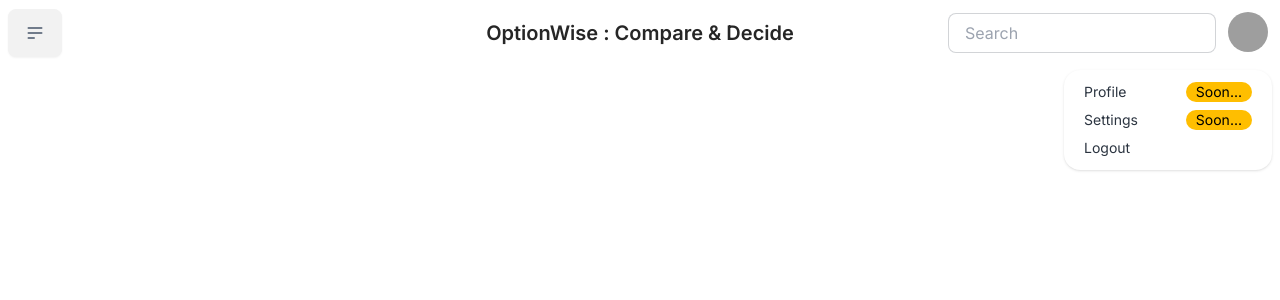
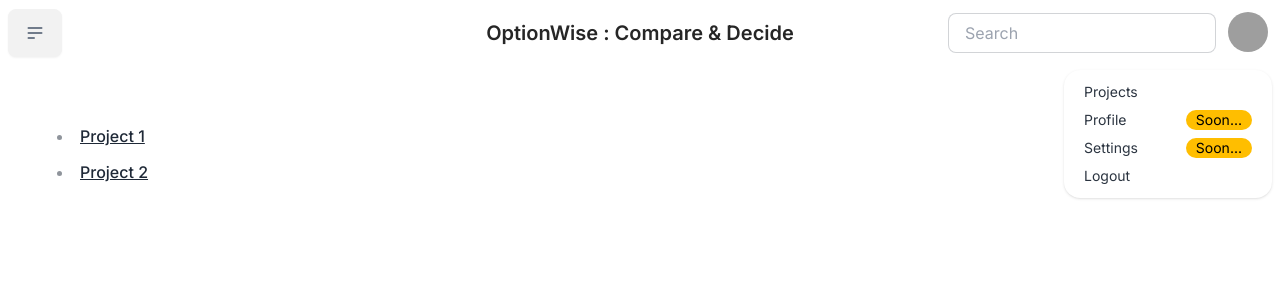
Before and after one commit to MergimU/easy-compare, a Next.js app: page /dashboard in a window 1280 px wide. Both pictures are taken after a click on the button 1248 px from the left and 32 px from the top of the page. Shown: the top 300 px of the page. Built offline with nearby package versions, Linux system fonts and the light colour scheme; grey boxes are pictures that could not be loaded.

Commit message:
Added basic routing for required pages

```diff
--- /dev/null
+++ b/src/app/dashboard/[project]/page.tsx
@@ -0,0 +1,8 @@
+export default function Project({ params }: { params: { project: string } }) {
+  console.log(params);
+  return (
+    <div className='prose flex flex-col items-center'>
+      <h1>Project name: {params.project}</h1>
+    </div>
+  )
+}
--- /dev/null
+++ b/src/app/dashboard/layout.tsx
@@ -0,0 +1,12 @@
+import NavbarUI from '../ui/navbar'
+
+export default function Layout({ children }: { children: React.ReactNode }) {
+  return (
+    <div className="h-screen flex-row md:flex-row md:overflow-hidden">
+      <div className="w-full">
+        <NavbarUI />
+      </div>
+      <div className="grow p-6 md:overflow-y-auto md:p-12">{children}</div>
+    </div>
+  )
+}
--- a/src/app/dashboard/page.tsx
+++ b/src/app/dashboard/page.tsx
@@ -1,9 +1,16 @@
-import NavbarUI from '../ui/navbar'
+import Link from 'next/link';
 
 export default function Dashboard() {
   return (
-    <main >
-      <NavbarUI />
-    </main>
+    <div className='prose'>
+      <ul>
+        <li>
+          <Link href="/dashboard/project-1">Project 1</Link>
+        </li>
+        <li>
+          <Link href="/dashboard/project-2">Project 2</Link>
+        </li>
+      </ul>
+    </div>
   )
 }
--- /dev/null
+++ b/src/app/dashboard/profile/page.tsx
@@ -0,0 +1,7 @@
+export default function Profile() {
+  return (
+    <div className="prose prose-xl">
+      <h1>Profile</h1>
+    </div>
+  )
+}
--- /dev/null
+++ b/src/app/dashboard/settings/page.tsx
@@ -0,0 +1,7 @@
+export default function Settings() {
+  return (
+    <div className='prose prose-2xl'>
+      <h1>Settings page</h1>
+    </div>
+  )
+}
--- a/src/app/globals.css
+++ b/src/app/globals.css
@@ -32,6 +32,6 @@ body {
 
 @layer base {
  input {
-  color: var(--input-color);
- }
+    color: var(--input-color);
+  }
 }
--- a/src/app/login/page.tsx
+++ b/src/app/login/page.tsx
@@ -1,3 +1,5 @@
+import Link from 'next/link'
+
 export default function Login() {
   return (
     <div className="hero min-h-screen bg-base-200">
@@ -12,19 +14,19 @@ export default function Login() {
               <label className="label">
                 <span className="label-text">Email</span>
               </label>
-              <input type="email" placeholder="email" className="input input-bordered" required />
+              <input type="email" placeholder="email" autoComplete="username" className="input input-bordered" required />
             </div>
             <div className="form-control">
               <label className="label">
                 <span className="label-text">Password</span>
               </label>
-              <input type="password" placeholder="password" className="input input-bordered" required />
+              <input type="password" placeholder="password" autoComplete='current-password' className="input input-bordered" required />
               <label className="label">
                 <a href="#" className="label-text-alt link link-hover">Forgot password?</a>
               </label>
             </div>
             <div className="form-control mt-6">
-              <button className="btn btn-primary">Login</button>
+              <Link href="/dashboard" className="btn btn-primary">Login</Link>
             </div>
           </form>
         </div>
--- a/src/app/ui/navbar.tsx
+++ b/src/app/ui/navbar.tsx
@@ -1,4 +1,5 @@
 import Image from 'next/image'
+import Link from 'next/link'
 
 export default function NavbarUI() {
   return (
@@ -30,17 +31,22 @@ export default function NavbarUI() {
             </div>
             <ul tabIndex={0} className="mt-3 z-[1] p-2 shadow menu menu-sm dropdown-content bg-base-100 rounded-box w-52">
               <li className="text-neutral">
-                <a className="justify-between">
+                <Link href="/dashboard" className="justify-between">
+                  Projects
+                </Link>
+              </li>
+              <li className="text-neutral">
+                <Link href="/dashboard/profile" className="justify-between">
                   Profile
                   <span className="badge badge-warning">Soon...</span>
-                </a>
+                </Link>
               </li>
               <li className="text-neutral">
-                <a className="justify-between">
+                <Link href="/dashboard/settings" className="justify-between">
                   Settings
-                  <span className="badge badge-warning">Soon...</span></a>
+                  <span className="badge badge-warning">Soon...</span></Link>
               </li>
-              <li className="text-neutral"><a>Logout</a></li>
+              <li className="text-neutral"><Link href="/login">Logout</Link></li>
             </ul>
           </div>
         </div>
```
